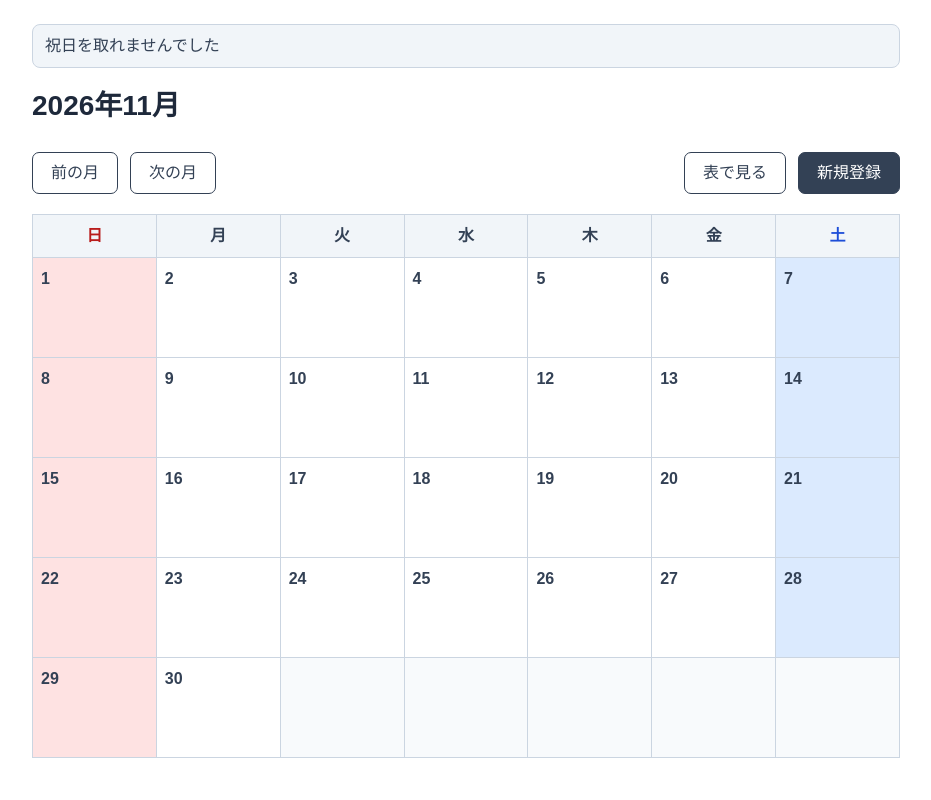
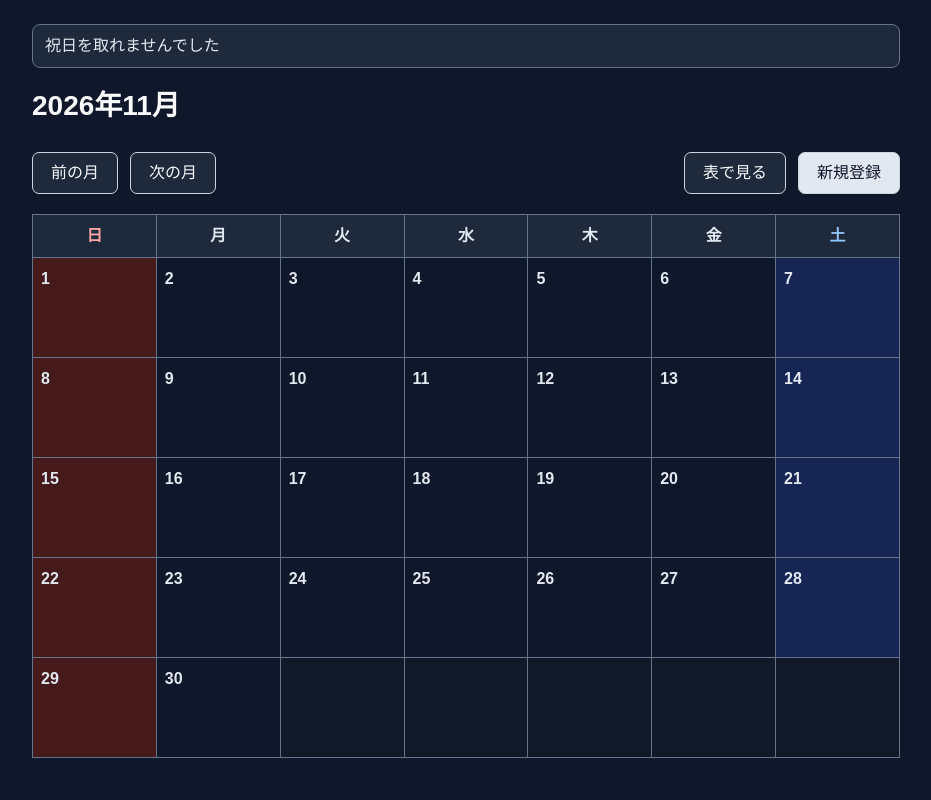
Before and after one commit to shiori-rgb/fw2-mysql, a Spring Boot app: page /calendar in a window 1280 px wide. Shown: the whole page, without its empty margins (174-1105 px from the left). Run offline with Spring Boot 4, Linux system fonts and the light colour scheme; data that the repository does not hold is empty; some libraries are stand-ins or nearby versions.

Commit message:
Section 15-4 style.css の色を入れ替えて、7画面を暗い配色にする

```diff
--- a/src/main/resources/static/css/style.css
+++ b/src/main/resources/static/css/style.css
@@ -4,8 +4,8 @@
 
 body {
     margin: 0;
-    color: #334155;
-    background: #ffffff;
+    color: #e2e8f0;
+    background: #0f172a;
     font-family: sans-serif;
     font-size: 16px;
     line-height: 1.6;
@@ -20,7 +20,7 @@ body {
 
 .page-title {
     margin: 0 0 24px;
-    color: #1e293b;
+    color: #f8fafc;
     font-size: 28px;
 }
 
@@ -31,33 +31,33 @@ body {
 
 .todo-table th,
 .todo-table td {
-    border: 1px solid #94a3b8;
+    border: 1px solid #64748b;
     padding: 6px 10px;
     text-align: left;
     font-size: 14px;
 }
 
 .todo-table th {
-    background: #f1f5f9;
+    background: #1e293b;
     font-weight: bold;
 }
 
 .todo-row--overdue {
-    background: #fee2e2;
+    background: #451a1a;
 }
 
 .todo-priority-mark {
     margin-left: 4px;
-    color: #d97706;
+    color: #fbbf24;
     font-weight: bold;
 }
 
 .flash {
     margin: 0 0 16px;
-    border: 1px solid #cbd5e1;
+    border: 1px solid #64748b;
     border-radius: 8px;
     padding: 8px 12px;
-    background: #f1f5f9;
+    background: #1e293b;
 }
 
 .search-bar {
@@ -79,11 +79,11 @@ body {
 
 .form-input {
     width: 100%;
-    border: 1px solid #94a3b8;
+    border: 1px solid #64748b;
     border-radius: 6px;
     padding: 7px 10px;
-    background: #ffffff;
-    color: #334155;
+    background: #1e293b;
+    color: #f8fafc;
     font: inherit;
 }
 
@@ -93,7 +93,7 @@ body {
 
 .error {
     margin: 4px 0 0;
-    color: #B91C1C;
+    color: #fca5a5;
     font-weight: bold;
 }
 
@@ -108,23 +108,23 @@ body {
 
 .btn {
     display: inline-block;
-    border: 1px solid #334155;
+    border: 1px solid #cbd5e1;
     border-radius: 7px;
     padding: 7px 18px;
-    background: #334155;
-    color: #ffffff;
+    background: #e2e8f0;
+    color: #0f172a;
     font: inherit;
     text-decoration: none;
     cursor: pointer;
 }
 
 .btn.sub {
-    background: #ffffff;
-    color: #334155;
+    background: #1e293b;
+    color: #f8fafc;
 }
 
 .link {
-    color: #334155;
+    color: #7dd3fc;
     text-decoration: underline;
 }
 
@@ -149,21 +149,21 @@ body {
 
 .calendar-table th,
 .calendar-table td {
-    border: 1px solid #cbd5e1;
+    border: 1px solid #64748b;
 }
 
 .calendar-table thead th {
     padding: 8px;
-    background: #f1f5f9;
+    background: #1e293b;
     text-align: center;
 }
 
 .calendar-table .sunday {
-    color: #b91c1c;
+    color: #fca5a5;
 }
 
 .calendar-table .saturday {
-    color: #1d4ed8;
+    color: #93c5fd;
 }
 
 .calendar-cell {
@@ -173,19 +173,19 @@ body {
 }
 
 .calendar-cell--empty {
-    background: #f8fafc;
+    background: #111827;
 }
 
 .calendar-cell--sunday {
-    background: #fee2e2;
+    background: #451a1a;
 }
 
 .calendar-cell--saturday {
-    background: #dbeafe;
+    background: #172554;
 }
 
 .calendar-cell--holiday {
-    background: #fef08a;
+    background: #713f12;
 }
 
 .calendar-day-number {
@@ -193,7 +193,7 @@ body {
 }
 
 .calendar-todo--overdue {
-    color: #dc2626;
+    color: #f87171;
 }
 
 .calendar-todo-link {
```
